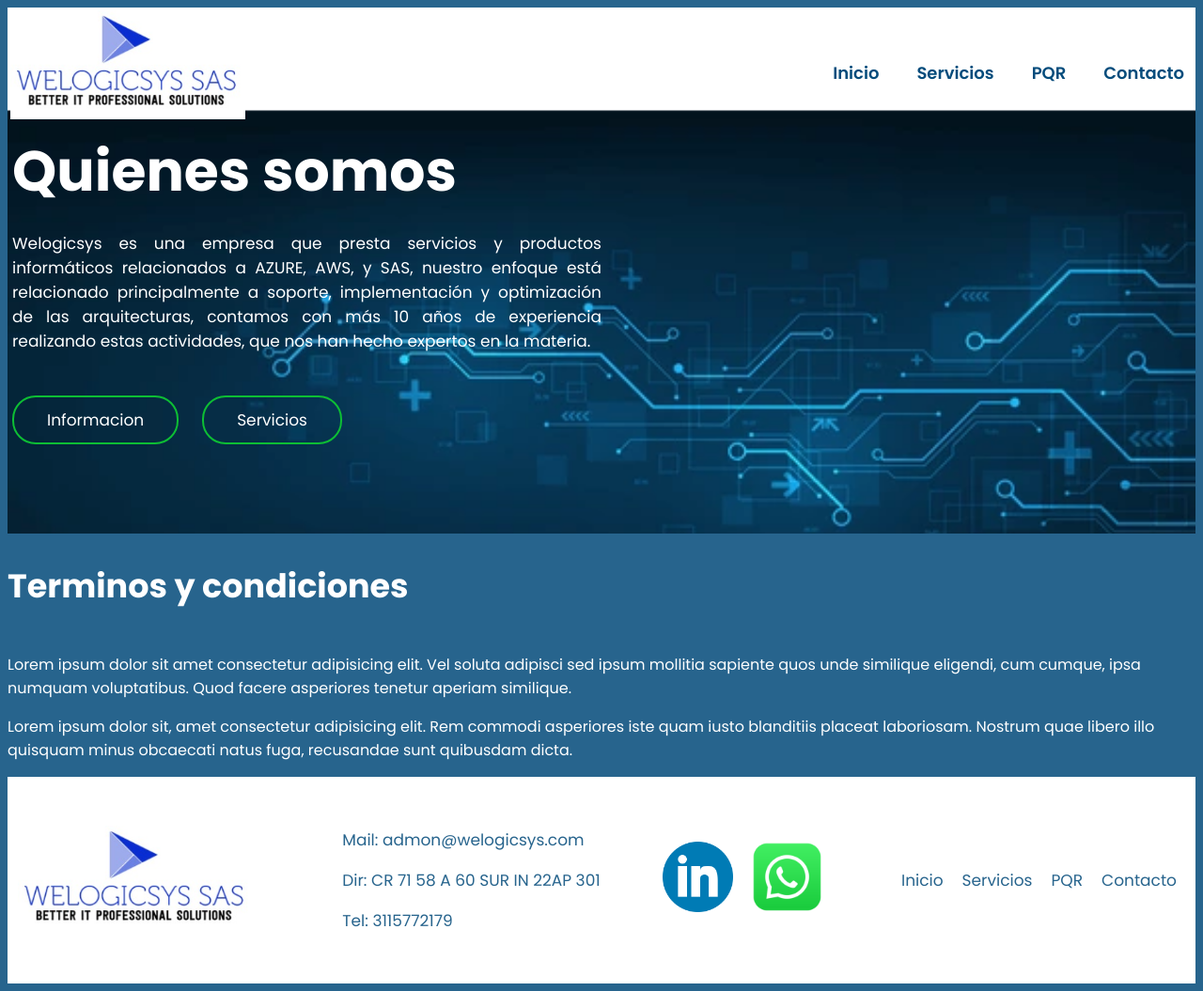
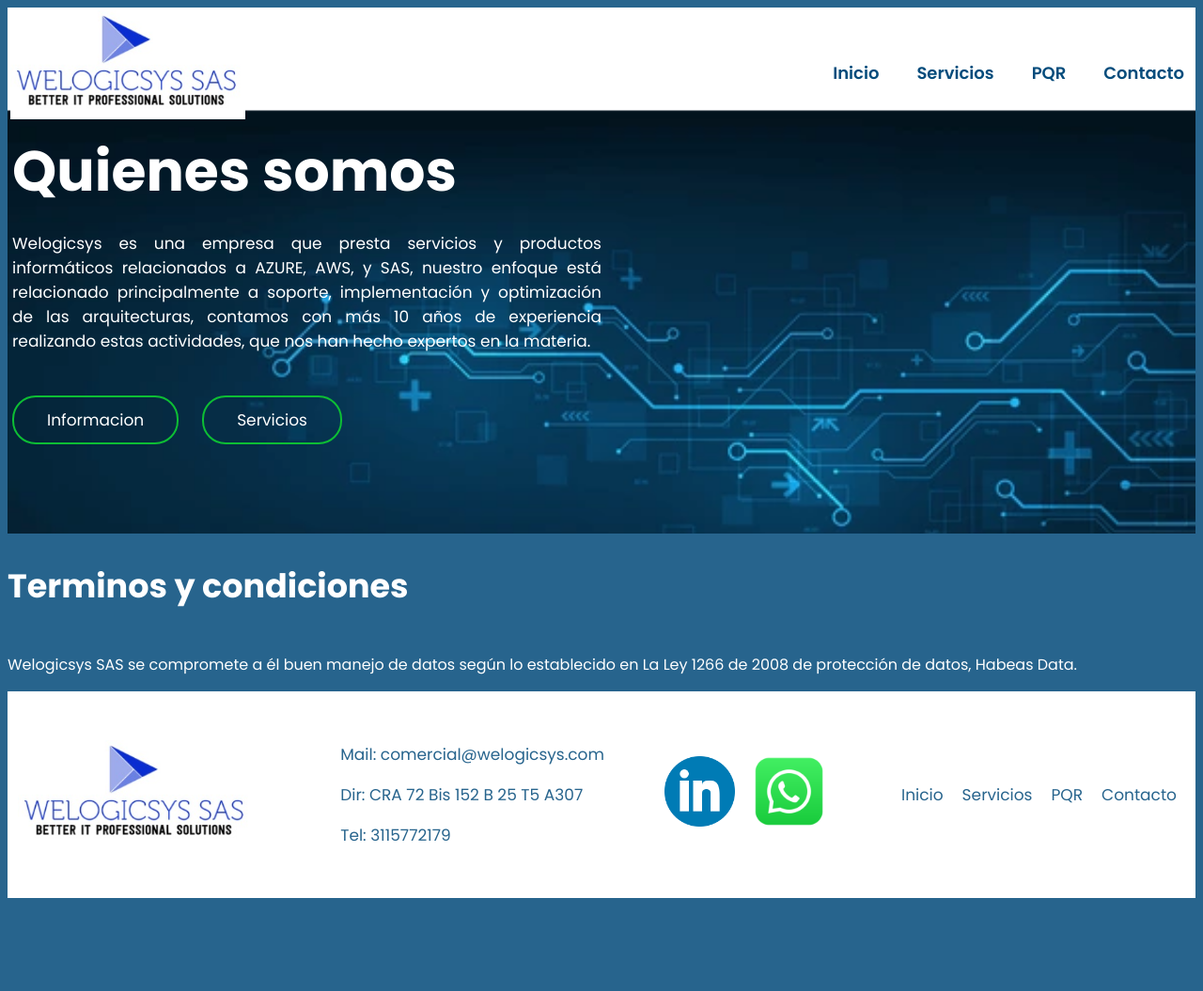
Before and after one commit to HernanYohan/WebWelogicSys, a plain HTML site: page terminos.html in a window 1280 px wide. Shown: the whole page at 94% size. After the commit the page ends 964 px from the top, so only its background shows below. Drawn offline with Linux system fonts and the light colour scheme.

Commit message:
Modificar informacion de la empresa, nuevo correo, nueva direccion.

```diff
--- a/terminos.html
+++ b/terminos.html
@@ -4,7 +4,7 @@
 <head>
     <meta charset="UTF-8">
     <meta name="viewport" content="width=device-width, initial-scale=1.0">
-    <title>Pqr</title>
+    <title>Terminos y condiciones</title>
     <link rel="stylesheet" href="stylePqr.css"> <!--href hace referencia a la pagina de estilos a utilizar-->
 </head>
 
@@ -50,10 +50,9 @@
             Terminos y condiciones
         </H2>
         <p>
-            Lorem ipsum dolor sit amet consectetur adipisicing elit. Vel soluta adipisci sed ipsum mollitia sapiente quos unde similique eligendi, cum cumque, ipsa numquam voluptatibus. Quod facere asperiores tenetur aperiam similique.
-        </p>
-        <p>Lorem ipsum dolor sit, amet consectetur adipisicing elit. Rem commodi asperiores iste quam iusto blanditiis placeat laboriosam. Nostrum quae libero illo quisquam minus obcaecati natus fuga, recusandae sunt quibusdam dicta.</p>
-    </main>
+            Welogicsys SAS se compromete a él buen manejo de datos según lo establecido en La
+            Ley 1266 de 2008 de protección de datos, Habeas Data.</p>
+        </main>
 
     <footer class="footer container"><!--Pie de la pagina-->
         <div class="link">
@@ -63,10 +62,10 @@
 
             <ul>
                 <li>
-                    <p>Mail: admon@welogicsys.com</p>
+                    <p>Mail: comercial@welogicsys.com</p>
                 </li>
                 <li>
-                    <p>Dir: CR 71 58 A 60 SUR IN 22AP 301</p>
+                    <p>Dir: CRA 72 Bis 152 B 25 T5 A307</p>
                 </li>
                 <li>
                     <p>Tel: 3115772179</p>
```
Also changed, not shown: contacto.html (+2 -2 lines), index.html (+2 -2 lines), pqr.html (+2 -2 lines), servicios.html (+2 -2 lines).
